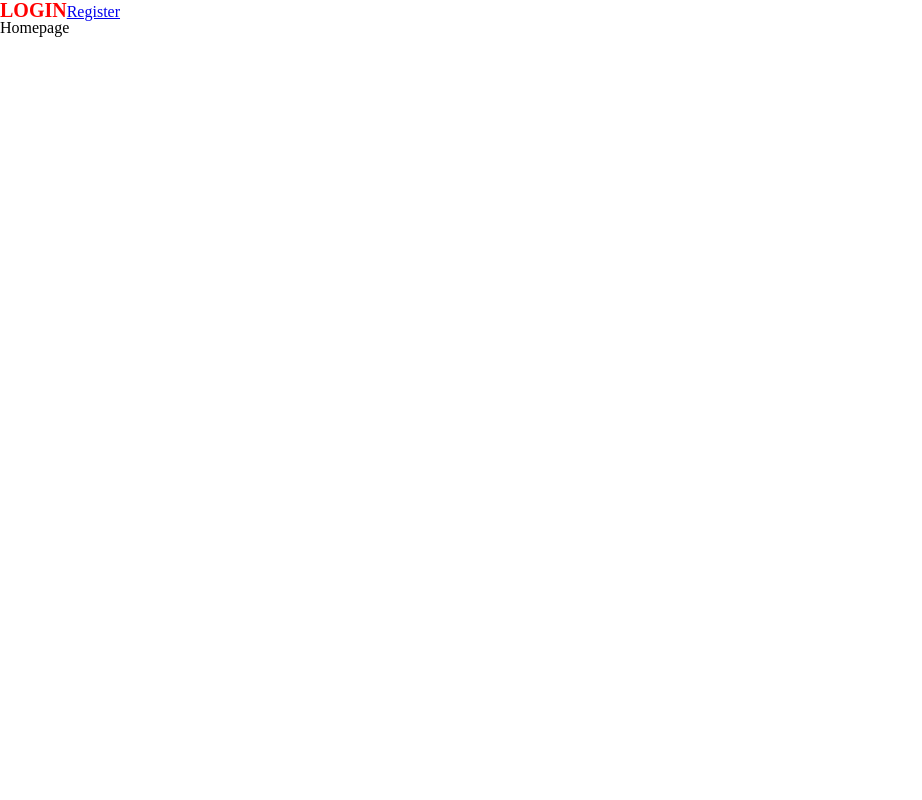
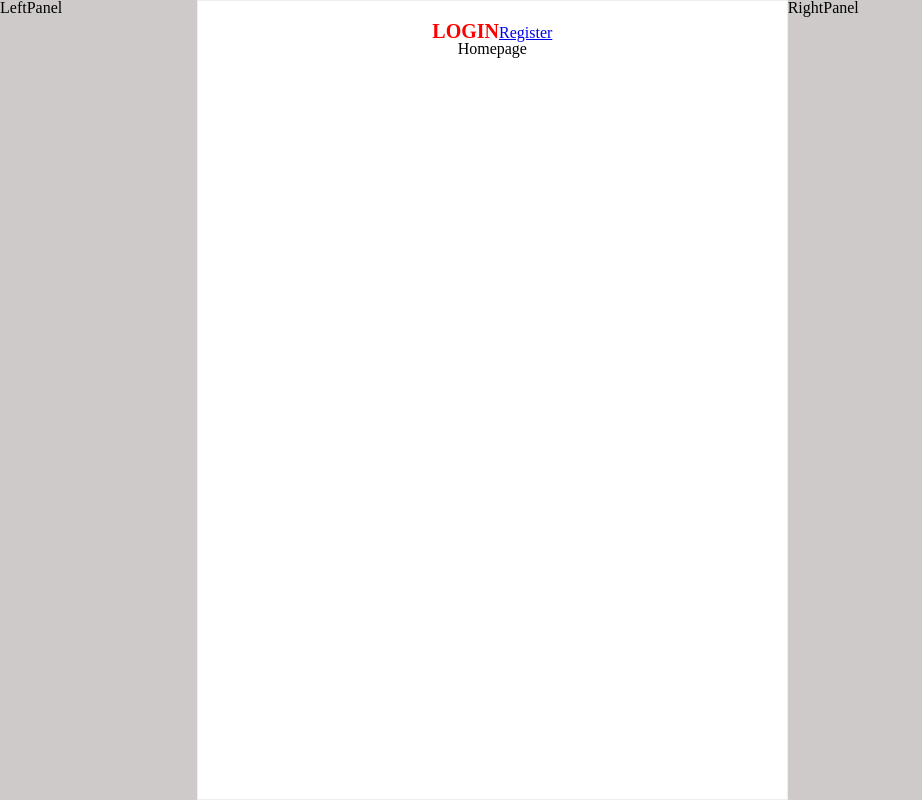
Before and after one commit to attech-org/zedb, a React (Create React App) app: page / in a window 1280 px wide. Shown: the whole page, without its empty margins (0-922 px from the left). Built offline with nearby package versions, Linux system fonts and the light colour scheme.

Commit message:
added layout

```diff
--- a/src/App.tsx
+++ b/src/App.tsx
@@ -4,6 +4,7 @@ import { Aboutpage } from "./pages/Aboutpage";
 import { Blogpage } from "./pages/Blogpage";
 import LoginPage from "./pages/LoginPage";
 import SignUpPage from "./pages/SignUpPage";
+import Layout from "./components/Layout/Layout";
 
 const App = () => {
   // const dispatch = useDispatch();
@@ -17,6 +18,7 @@ const App = () => {
 
   return (
     <>
+      <Layout>
         <Routes>
           <Route path="/" element={<Homepage />} />
           <Route path="/login" element={<LoginPage />} />
@@ -24,6 +26,7 @@ const App = () => {
           <Route path="/about" element={<Aboutpage />} />
           <Route path="/blog" element={<Blogpage />} />
         </Routes>
+      </Layout>
     </>
   );
 };
--- /dev/null
+++ b/src/components/Layout/Layout.jsx
@@ -0,0 +1,42 @@
+import styled from "styled-components";
+import { LeftPanel } from "../LeftPanel";
+import { RightPanel } from "../RightPanel";
+
+const Wrapper = styled.div`
+  width: 100vw;
+  height: 100%;
+
+  display: grid;
+  grid-template-columns: 0.7fr 1.2fr 1fr;
+  grid-template-rows: 100vh;
+  @media (max-width: 1280px) {
+    grid-template-columns: 0.4fr 1.2fr 1fr;
+  }
+  @media (max-width: 1000px) {
+    grid-template-columns: 0.3fr 1.3fr;
+  }
+  @media (max-width: 500px) {
+    grid-template-columns: 1fr;
+    grid-template-rows: calc(100vh - 50px) 50px;
+  }
+`;
+
+const Main = styled.main`
+  border: 1px solid #eeeeee;
+  padding: 20px;
+  text-align: center;
+`;
+
+const Layout = ({ children }) => {
+  return (
+    <>
+      <Wrapper>
+        <LeftPanel />
+        <Main>{children}</Main>
+        <RightPanel />
+      </Wrapper>
+    </>
+  );
+};
+
+export default Layout;
--- /dev/null
+++ b/src/components/LeftPanel.tsx
@@ -0,0 +1,15 @@
+import styled from "styled-components";
+
+const Div = styled.div`
+  background: #cecaca;
+  @media (max-width: 500px) {
+    order: 1;
+  }
+`;
+export const LeftPanel = () => {
+  return (
+    <>
+      <Div>LeftPanel</Div>
+    </>
+  );
+};
--- /dev/null
+++ b/src/components/RightPanel.tsx
@@ -0,0 +1,11 @@
+import styled from "styled-components";
+
+const Div = styled.div`
+  background: #cecaca;
+  @media (max-width: 1000px) {
+    display: none;
+  }
+`;
+export const RightPanel = () => {
+  return <Div>RightPanel</Div>;
+};
```
Lines whose indentation alone changed are shown as unchanged.
